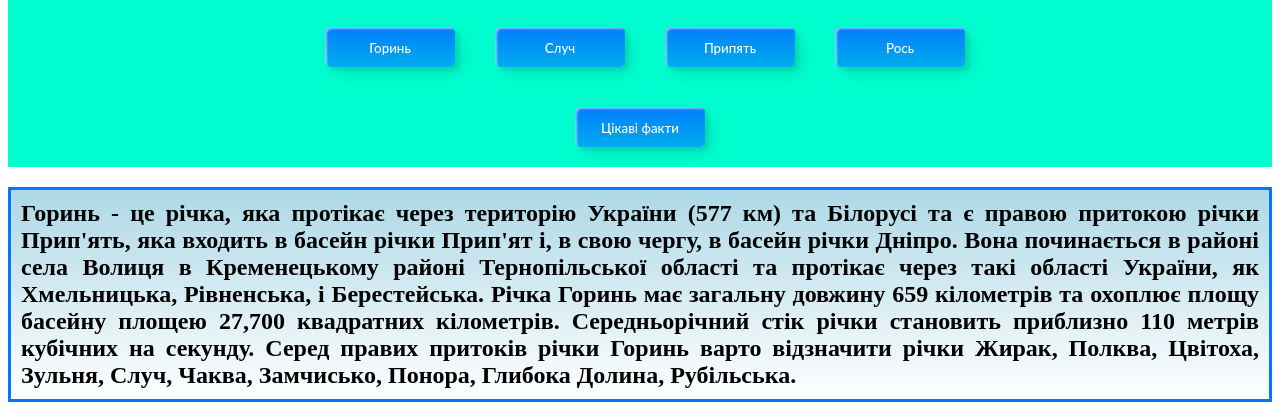
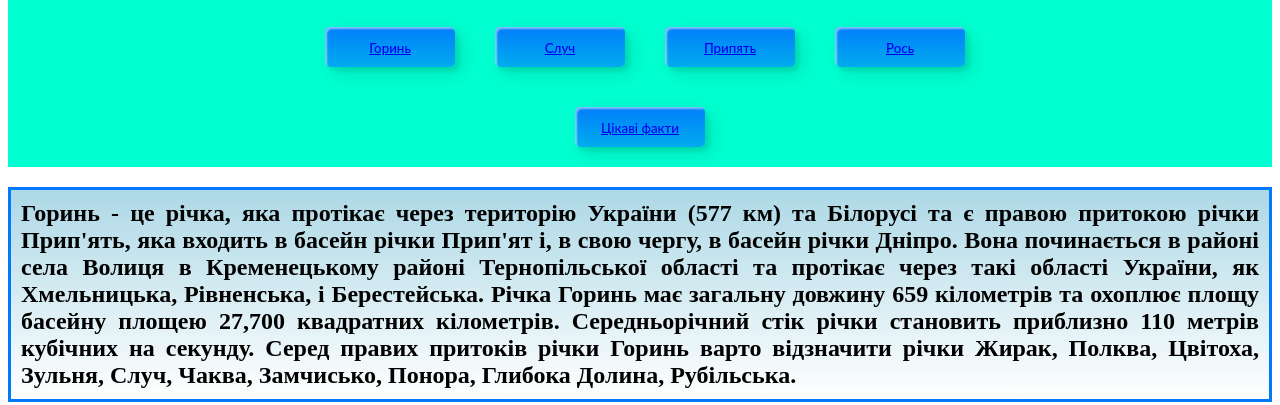
Before and after one commit to Matviy130moshch/Reliz3, a plain HTML site: page index.html in a window 1280 px wide. Shown: the part 59-464 px from the top of the page. Drawn offline with Linux system fonts and the light colour scheme.

Commit message:
Update index.html

```diff
--- a/index.html
+++ b/index.html
@@ -3,15 +3,15 @@
     <body>
         <header>
         <h1> Горинь</h1>
-        <a href=""><img class="gg" src="https://www.freepnglogos.com/uploads/logo-home-png/chimney-home-icon-transparent-1.png" width="35px" height="28px"> </a>
+        <a href="https://matviy130moshch.github.io/Reliz2/"><img class="gg" src="https://www.freepnglogos.com/uploads/logo-home-png/chimney-home-icon-transparent-1.png" width="35px" height="28px"> </a>
         <div>
-   <button class="custom-btn btn-12"><span>Детальніше</span><span>Горинь</span></button>
-   <button class="custom-btn btn-12"><span>Детальніше</span><span> Случ</span></button>
-   <button class="custom-btn btn-12"><span>Детальніше</span><span> Припять </span></button>
-   <button class="custom-btn btn-12"><span>Детальніше</span><span> Рось </span></button>
+   <button class="custom-btn btn-12"><span>Детальніше</span><span><a href="https://matviy130moshch.github.io/Reliz3/">Горинь</a></span></button>
+   <button class="custom-btn btn-12"><span>Детальніше</span><span><a href="https://matviy130moshch.github.io/Reliz4/"> Случ</a></span></button>
+   <button class="custom-btn btn-12"><span>Детальніше</span><span><a href="https://matviy130moshch.github.io/Reliz5/"> Припять</a> </span></button>
+   <button class="custom-btn btn-12"><span>Детальніше</span><span><a href="https://matviy130moshch.github.io/Reliz6/"> Рось</a> </span></button>
    </div>
    <div>
-    <button class="custom-btn btn-3"><span> Цікаві факти </span></button>
+    <button class="custom-btn btn-3"><span> <a class="a" href="https://matviy130moshch.github.io/Reliz/">Цікаві факти</a> </span></button>
    </div>
         </header>
 
```
